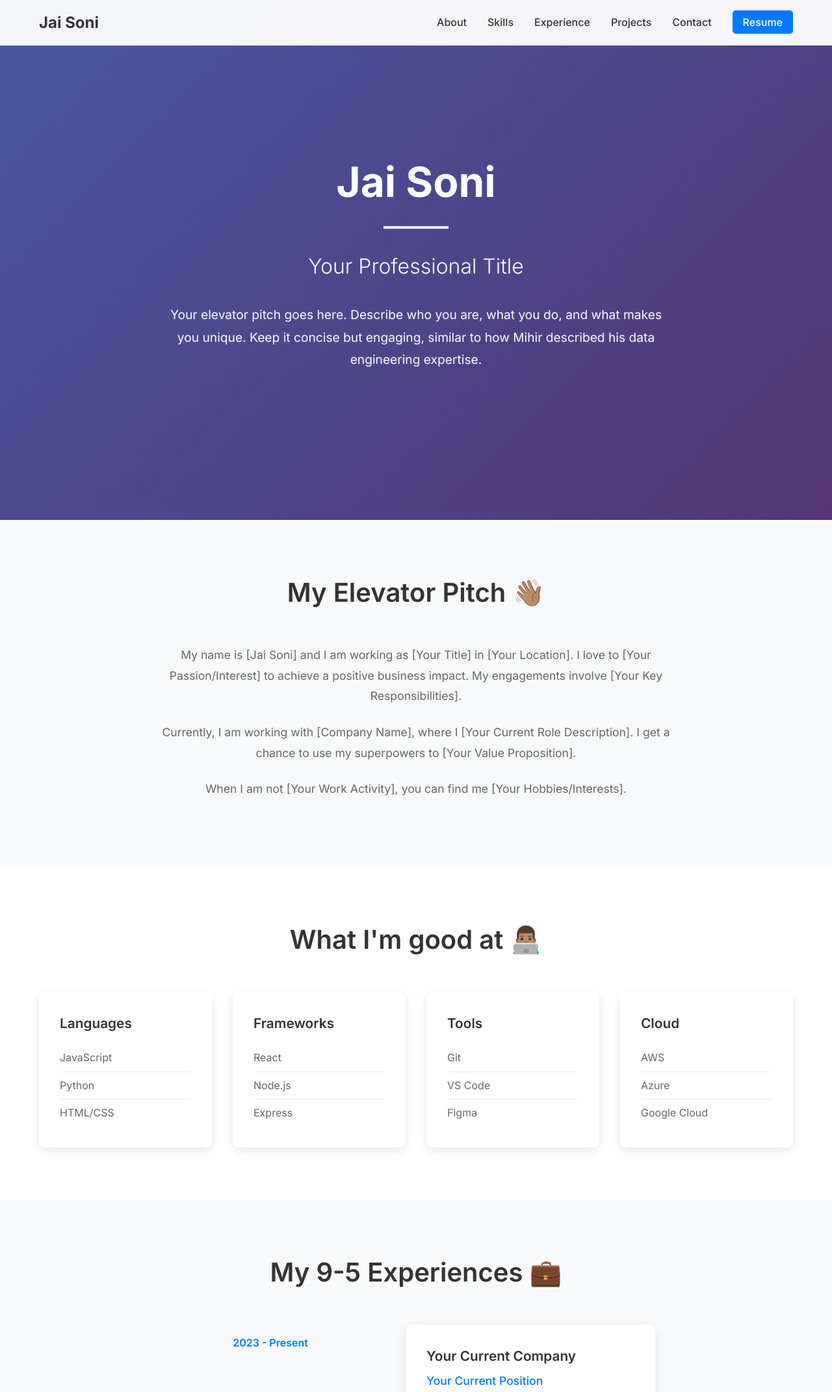
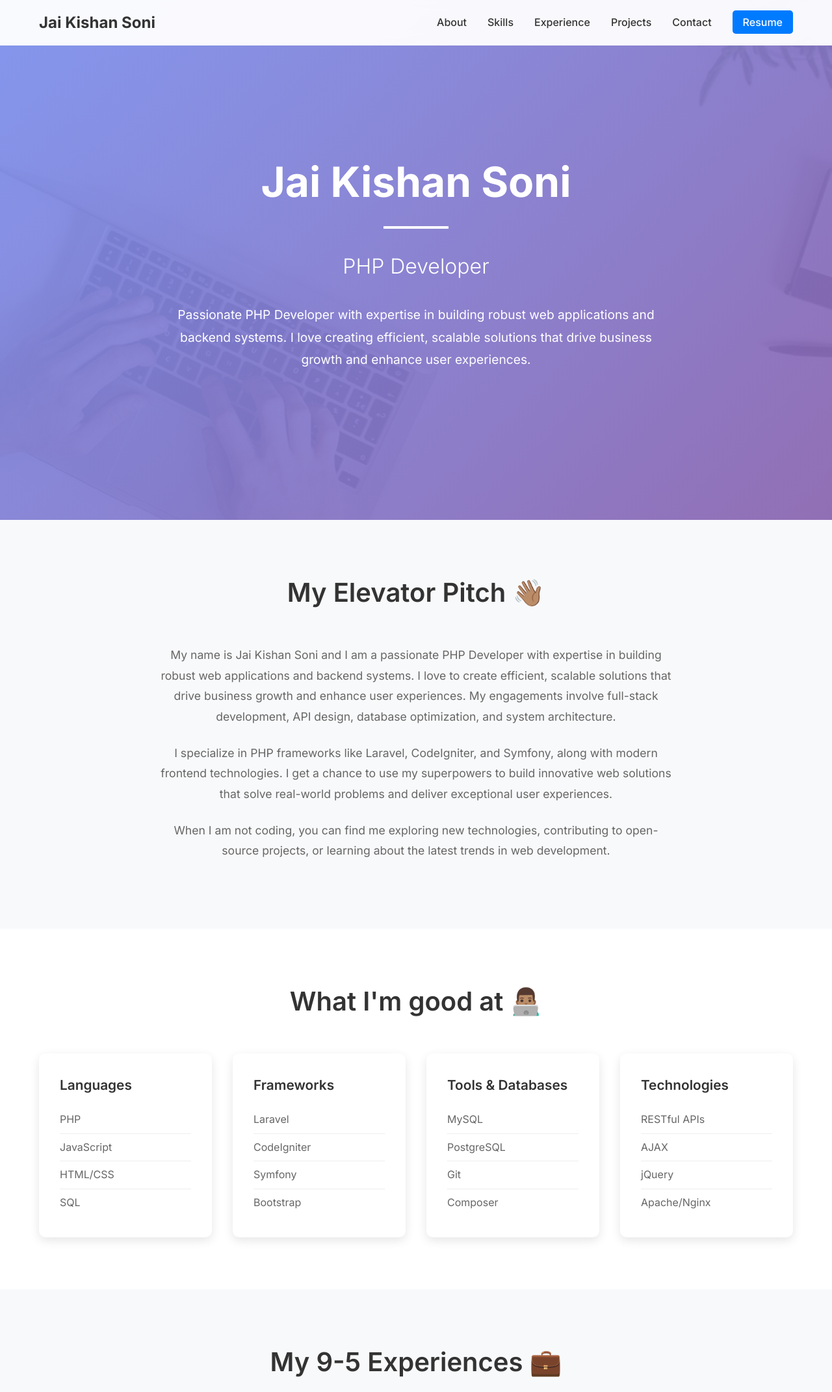
Before and after one commit to jaikishansoni/jai.github.io, a plain HTML site: page index.html in a window 1280 px wide. Shown: the top 2142 px of the page at 65% size. Drawn offline with Linux system fonts and the light colour scheme.

Commit message:
Update portfolio with Jai Kishan Soni details and add image slider with opacity effects

```diff
--- a/index.html
+++ b/index.html
@@ -3,7 +3,7 @@
 <head>
     <meta charset="UTF-8">
     <meta name="viewport" content="width=device-width, initial-scale=1.0">
-    <title>Jai Soni - Portfolio</title>
+    <title>Jai Kishan Soni - PHP Developer</title>
     <link rel="stylesheet" href="styles.css">
     <link href="https://cdnjs.cloudflare.com/ajax/libs/font-awesome/6.0.0/css/all.min.css" rel="stylesheet">
     <link href="https://fonts.googleapis.com/css2?family=Inter:wght@300;400;500;600;700&display=swap" rel="stylesheet">
@@ -13,7 +13,7 @@
     <nav class="navbar">
         <div class="nav-container">
             <div class="nav-logo">
-                <a href="#home">Jai Soni</a>
+                <a href="#home">Jai Kishan Soni</a>
             </div>
             <ul class="nav-menu">
                 <li class="nav-item">
@@ -45,13 +45,16 @@
 
     <!-- Hero Section -->
     <section id="home" class="hero">
+        <div class="hero-background">
+            <img src="image-slider.jpg" alt="Background" class="hero-bg-image">
+        </div>
         <div class="hero-container">
-            <h1 class="hero-title">Jai Soni</h1>
+            <h1 class="hero-title">Jai Kishan Soni</h1>
             <div class="hero-divider"></div>
-            <h2 class="hero-subtitle">Your Professional Title</h2>
+            <h2 class="hero-subtitle">PHP Developer</h2>
             <p class="hero-description">
-                Your elevator pitch goes here. Describe who you are, what you do, and what makes you unique.
-                Keep it concise but engaging, similar to how Mihir described his data engineering expertise.
+                Passionate PHP Developer with expertise in building robust web applications and backend systems.
+                I love creating efficient, scalable solutions that drive business growth and enhance user experiences.
             </p>
         </div>
     </section>
@@ -62,16 +65,16 @@
             <h2 class="section-title">My Elevator Pitch 👋🏽</h2>
             <div class="about-content">
                 <p>
-                    My name is [Jai Soni] and I am working as [Your Title] in [Your Location].
-                    I love to [Your Passion/Interest] to achieve a positive business impact.
-                    My engagements involve [Your Key Responsibilities].
+                    My name is Jai Kishan Soni and I am a passionate PHP Developer with expertise in building robust web applications and backend systems.
+                    I love to create efficient, scalable solutions that drive business growth and enhance user experiences.
+                    My engagements involve full-stack development, API design, database optimization, and system architecture.
                 </p>
                 <p>
-                    Currently, I am working with [Company Name], where I [Your Current Role Description].
-                    I get a chance to use my superpowers to [Your Value Proposition].
+                    I specialize in PHP frameworks like Laravel, CodeIgniter, and Symfony, along with modern frontend technologies.
+                    I get a chance to use my superpowers to build innovative web solutions that solve real-world problems and deliver exceptional user experiences.
                 </p>
                 <p>
-                    When I am not [Your Work Activity], you can find me [Your Hobbies/Interests].
+                    When I am not coding, you can find me exploring new technologies, contributing to open-source projects, or learning about the latest trends in web development.
                 </p>
             </div>
         </div>
@@ -85,33 +88,37 @@
                 <div class="skill-category">
                     <h3>Languages</h3>
                     <ul>
+                        <li>PHP</li>
                         <li>JavaScript</li>
-                        <li>Python</li>
                         <li>HTML/CSS</li>
+                        <li>SQL</li>
                     </ul>
                 </div>
                 <div class="skill-category">
                     <h3>Frameworks</h3>
                     <ul>
-                        <li>React</li>
-                        <li>Node.js</li>
-                        <li>Express</li>
+                        <li>Laravel</li>
+                        <li>CodeIgniter</li>
+                        <li>Symfony</li>
+                        <li>Bootstrap</li>
                     </ul>
                 </div>
                 <div class="skill-category">
-                    <h3>Tools</h3>
+                    <h3>Tools & Databases</h3>
                     <ul>
+                        <li>MySQL</li>
+                        <li>PostgreSQL</li>
                         <li>Git</li>
-                        <li>VS Code</li>
-                        <li>Figma</li>
+                        <li>Composer</li>
                     </ul>
                 </div>
                 <div class="skill-category">
-                    <h3>Cloud</h3>
+                    <h3>Technologies</h3>
                     <ul>
-                        <li>AWS</li>
-                        <li>Azure</li>
-                        <li>Google Cloud</li>
+                        <li>RESTful APIs</li>
+                        <li>AJAX</li>
+                        <li>jQuery</li>
+                        <li>Apache/Nginx</li>
                     </ul>
                 </div>
             </div>
@@ -126,25 +133,25 @@
                 <div class="timeline-item">
                     <div class="timeline-date">2023 - Present</div>
                     <div class="timeline-content">
-                        <h3>Your Current Company</h3>
-                        <h4>Your Current Position</h4>
-                        <p>Description of your current role and responsibilities.</p>
+                        <h3>Senior PHP Developer</h3>
+                        <h4>Web Development Company</h4>
+                        <p>Leading development of enterprise-level web applications using Laravel and modern PHP frameworks. Implementing RESTful APIs, optimizing database performance, and mentoring junior developers.</p>
                     </div>
                 </div>
                 <div class="timeline-item">
                     <div class="timeline-date">2021 - 2023</div>
                     <div class="timeline-content">
-                        <h3>Previous Company</h3>
-                        <h4>Previous Position</h4>
-                        <p>Description of your previous role and achievements.</p>
+                        <h3>PHP Developer</h3>
+                        <h4>Tech Solutions Inc.</h4>
+                        <p>Developed and maintained multiple web applications using PHP, MySQL, and JavaScript. Collaborated with cross-functional teams to deliver high-quality software solutions and improve system performance.</p>
                     </div>
                 </div>
                 <div class="timeline-item">
                     <div class="timeline-date">2019 - 2021</div>
                     <div class="timeline-content">
-                        <h3>Earlier Company</h3>
-                        <h4>Earlier Position</h4>
-                        <p>Description of your earlier role and contributions.</p>
+                        <h3>Junior PHP Developer</h3>
+                        <h4>Startup Company</h4>
+                        <p>Started my journey as a PHP developer, building dynamic websites and learning modern development practices. Gained experience in full-stack development and database design.</p>
                     </div>
                 </div>
             </div>
@@ -157,24 +164,24 @@
             <h2 class="section-title">Coded on a 🍕 diet</h2>
             <div class="projects-grid">
                 <div class="project-card">
-                    <h3>Project 1</h3>
-                    <p>Description of your first project.</p>
+                    <h3>E-Commerce Platform</h3>
+                    <p>Built a full-featured e-commerce platform using Laravel with payment integration, inventory management, and admin dashboard.</p>
                     <div class="project-links">
                         <a href="#" class="project-link">Live Demo</a>
                         <a href="#" class="project-link">GitHub</a>
                     </div>
                 </div>
                 <div class="project-card">
-                    <h3>Project 2</h3>
-                    <p>Description of your second project.</p>
+                    <h3>RESTful API System</h3>
+                    <p>Developed a comprehensive RESTful API using PHP with JWT authentication, rate limiting, and comprehensive documentation.</p>
                     <div class="project-links">
                         <a href="#" class="project-link">Live Demo</a>
                         <a href="#" class="project-link">GitHub</a>
                     </div>
                 </div>
                 <div class="project-card">
-                    <h3>Project 3</h3>
-                    <p>Description of your third project.</p>
+                    <h3>Content Management System</h3>
+                    <p>Created a custom CMS using CodeIgniter with multi-user support, role-based permissions, and dynamic content management.</p>
                     <div class="project-links">
                         <a href="#" class="project-link">Live Demo</a>
                         <a href="#" class="project-link">GitHub</a>
@@ -194,7 +201,7 @@
                 or want to say hi, feel free to message me!
             </p>
             <div class="contact-links">
-                <a href="mailto:your.email@example.com" class="contact-btn">
+                <a href="mailto:jaikishansoni@example.com" class="contact-btn">
                     <i class="fas fa-envelope"></i>
                     Send an Email!
                 </a>
@@ -210,7 +217,7 @@
     <!-- Footer -->
     <footer class="footer">
         <div class="container">
-            <p>Designed, developed and made with ❤️ by Jai Soni.</p>
+            <p>Designed, developed and made with ❤️ by Jai Kishan Soni.</p>
         </div>
     </footer>
 
--- a/script.js
+++ b/script.js
@@ -121,6 +121,28 @@ window.addEventListener('scroll', () => {
     }
 });
 
+// Image slider opacity effect
+document.addEventListener('DOMContentLoaded', () => {
+    const heroImage = document.querySelector('.hero-bg-image');
+    if (heroImage) {
+        // Add hover effect to change opacity
+        heroImage.addEventListener('mouseenter', () => {
+            heroImage.style.opacity = '0.5';
+        });
+
+        heroImage.addEventListener('mouseleave', () => {
+            heroImage.style.opacity = '0.3';
+        });
+
+        // Add scroll effect to change opacity
+        window.addEventListener('scroll', () => {
+            const scrolled = window.pageYOffset;
+            const opacity = Math.max(0.1, 0.3 - (scrolled * 0.0005));
+            heroImage.style.opacity = opacity;
+        });
+    }
+});
+
 // Form handling (if you add a contact form later)
 function handleContactForm(event) {
     event.preventDefault();
--- a/styles.css
+++ b/styles.css
@@ -125,9 +125,26 @@ body {
     align-items: center;
     justify-content: center;
     text-align: center;
-    background: linear-gradient(135deg, #667eea 0%, #764ba2 100%);
     color: white;
     position: relative;
+    overflow: hidden;
+}
+
+.hero-background {
+    position: absolute;
+    top: 0;
+    left: 0;
+    width: 100%;
+    height: 100%;
+    z-index: 1;
+}
+
+.hero-bg-image {
+    width: 100%;
+    height: 100%;
+    object-fit: cover;
+    opacity: 0.3;
+    transition: opacity 0.5s ease;
 }
 
 .hero::before {
@@ -137,12 +154,13 @@ body {
     left: 0;
     right: 0;
     bottom: 0;
-    background: rgba(0, 0, 0, 0.3);
+    background: linear-gradient(135deg, rgba(102, 126, 234, 0.8) 0%, rgba(118, 75, 162, 0.8) 100%);
+    z-index: 2;
 }
 
 .hero-container {
     position: relative;
-    z-index: 2;
+    z-index: 3;
     max-width: 800px;
     padding: 0 20px;
 }
```
Also changed, not shown: image-slider.jpg (added), 1 other file.
